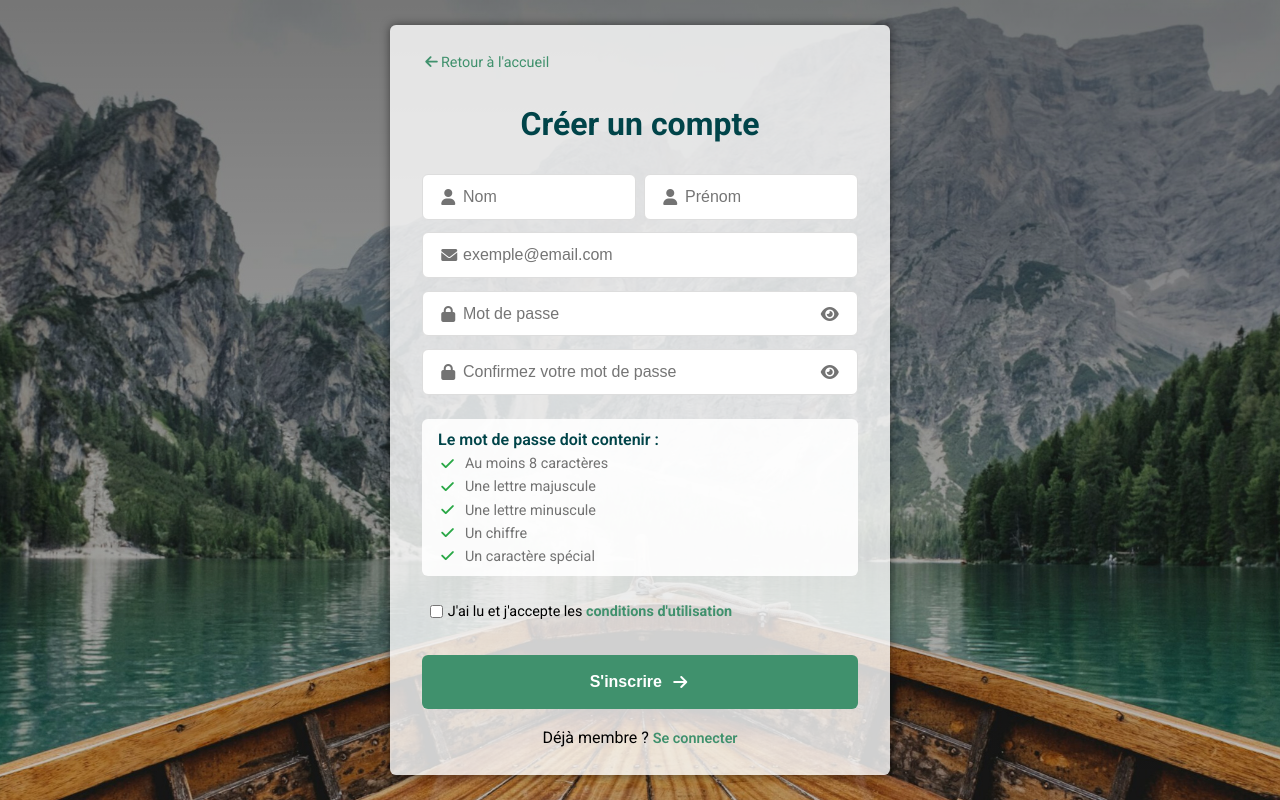
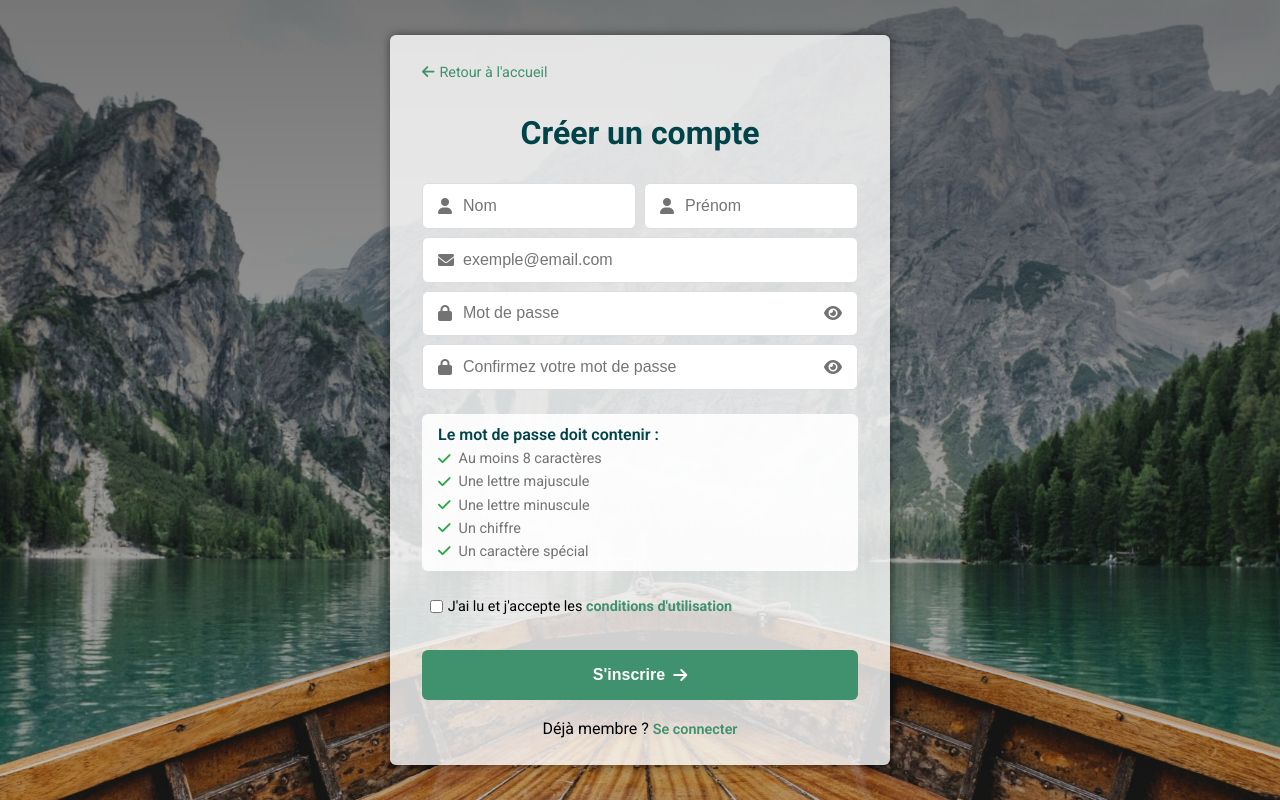
Before and after one commit to Ilannb/Projet_Click_journeY, a PHP site: page /pages/register.html in a window 1280 px wide. Run offline with PHP 8.4, Linux system fonts and the light colour scheme.

Commit message:
updated register page

```diff
--- a/pages/register.html
+++ b/pages/register.html
@@ -19,11 +19,12 @@
   <link rel="stylesheet" href="https://cdnjs.cloudflare.com/ajax/libs/font-awesome/6.0.0/css/all.min.css">
 
   <!-- CSS -->
-  <link rel="stylesheet" href="../styles/global.css">
-  <link rel="stylesheet" href="../styles/pages/register.css">
+  <link rel="stylesheet" href="/styles/global.css">
+  <link rel="stylesheet" href="/styles/components/search-input.css">
+  <link rel="stylesheet" href="/styles/pages/register.css">
 
    <!-- Tab Display -->
-  <link rel="icon" href="../src/img/favicon.ico" type="image/x-icon">
+  <link rel="icon" href="/src/img/favicon.ico" type="image/x-icon">
   <title>LakEvasion - Inscription</title>
 </head>
 
@@ -34,23 +35,23 @@
 
     <form class="register-form" action="" method="post">
       <div class="name-box">
-        <div class="input-box">
+        <div class="input-bar">
           <i class="fas fa-user"></i>
           <input type="text" id="lastname" name="lastname" placeholder="Nom" required="">
         </div>
 
-        <div class="input-box">
+        <div class="input-bar">
           <i class="fas fa-user"></i>
           <input type="text" id="firstname" name="firstname" placeholder="Prénom" required="">
         </div>
       </div>
 
-      <div class="input-box">
+      <div class="input-bar">
         <i class="fas fa-envelope"></i>
         <input type="email" id="email" name="email" placeholder="exemple@email.com" required="">
       </div>
 
-      <div class="input-box">
+      <div class="input-bar">
         <i class="fas fa-lock"></i>
         <input type="password" id="password" name="password" placeholder="Mot de passe" required="">
         <button type="button" class="password-toggle">
@@ -58,7 +59,7 @@
         </button>
       </div>
 
-      <div class="input-box">
+      <div class="input-bar">
         <i class="fas fa-lock"></i>
         <input type="password" id="confirm-password" name="confirm-password" placeholder="Confirmez votre mot de passe"
           required="">
@@ -80,7 +81,7 @@
 
       <div class="accept-conditions">
         <input type="checkbox" id="stay-connected" required>
-        <p for="stay-connected">J'ai lu et j'accepte les <a href="/">conditions d'utilisation</a></p>
+        <label for="stay-connected">J'ai lu et j'accepte les <a href="/">conditions d'utilisation</a></label>
       </div>
 
       <button type="submit" class="register-btn">
@@ -90,7 +91,7 @@
     </form>
 
     <p class="login-link">
-      Déjà membre ? <a href="login.html">Se connecter</a>
+      Déjà membre ? <a href="/pages/login.html">Se connecter</a>
     </p>
   </div>
 
--- a/styles/pages/register.css
+++ b/styles/pages/register.css
@@ -29,8 +29,8 @@ body {
   text-decoration: underline;
 }
 
-.register-box i {
-  margin: 0.2rem;
+.register-box a>i {
+  margin-right: 0.3rem;
 }
 
 .register-box h1 {
@@ -51,43 +51,32 @@ body {
 }
 
 /* Input-box section */
-.input-box {
-  position: relative;
-  display: flex;
-  align-items: center;
-  margin-bottom: 0.8rem;
+.input-bar {
+  margin-bottom: 0.5rem;
 }
 
-.fa-lock,
-.fa-user,
-.fa-envelope {
-  position: absolute;
+.input-bar>i {
   left: 1rem;
-  color: var(--text-color);
 }
 
 .password-toggle {
   position: absolute;
+  display: flex;
+  align-items: center;
   color: var(--text-color);
+  background-color: white;
   right: 1rem;
   border: none;
-  background-color: white;
   font-size: 1rem;
   cursor: pointer;
 }
 
-.input-box input {
-  width: 100%;
-  padding: 0.8rem;
+.input-bar input {
   padding-left: 2.5rem;
-  border: 1px solid #ddd;
-  border-radius: var(--border-radius);
   font-size: 1rem;
-  transition: border-color 0.3s ease;
 }
 
-.input-box input:focus {
-  outline: none;
+.input-bar input:focus {
   border-color: var(--secondary-color);
 }
 
@@ -124,15 +113,19 @@ body {
 .accept-conditions {
   margin-bottom: 2rem;
   margin-left: 0.5rem;
-  accent-color: var(--secondary-color);
   display: flex;
   gap: 0.3rem;
   align-items: center;
-  color: black;
 }
 
-.accept-conditions p {
+.accept-conditions input {
+  accent-color: var(--secondary-color);
+  cursor: pointer;
+}
+
+.accept-conditions label {
   font-size: 0.9rem;
+  color: black;
 }
 
 .accept-conditions a {
```
